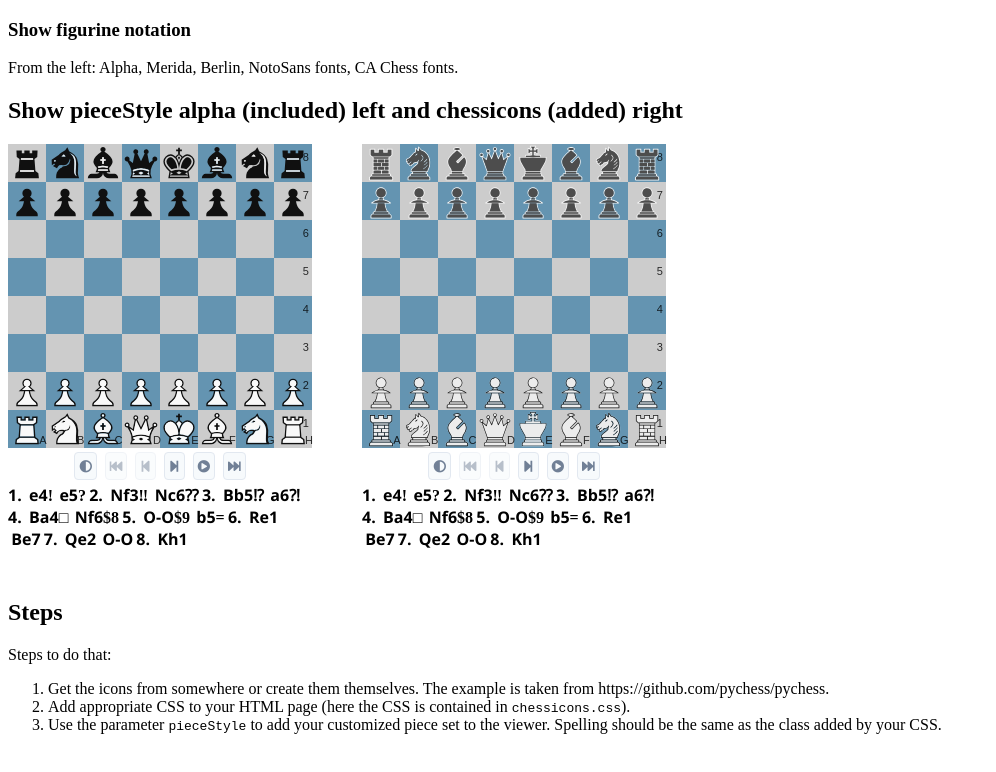
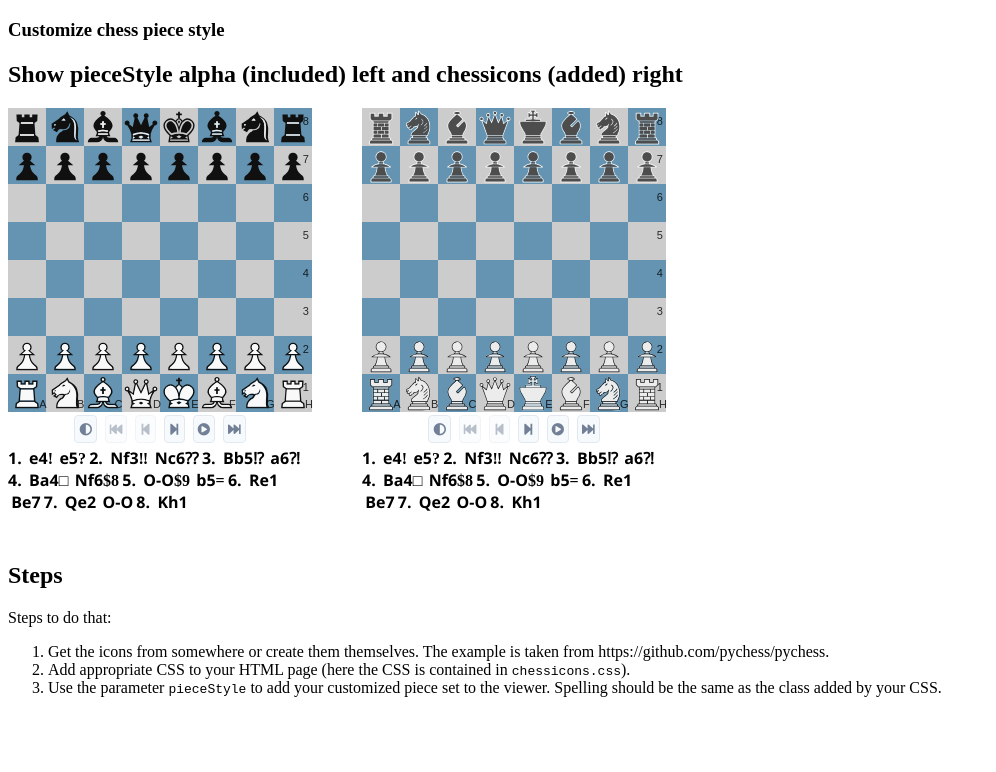
Before and after one commit to patchamama/pgn-viewer-examples, a plain HTML site: page docs/customize-pieces/index.html in a window 1280 px wide. Shown: the whole page, without its empty margins (0-996 px from the left). Drawn offline with Linux system fonts and the light colour scheme.

Commit message:
Upgraded example

```diff
--- a/docs/customize-pieces/index.html
+++ b/docs/customize-pieces/index.html
@@ -2,15 +2,13 @@
 <html>
 <head lang="en">
     <meta charset="UTF-8">
-    <title>Show figurine notation</title>
+    <title>Customize chess piece style</title>
     <script src="../lib/pgnv.js" type="text/javascript"></script>
     <link rel="stylesheet" href="chessicons.css">
 </head>
 <body class='merida zeit'>
-<h3>Show figurine notation</h3>
+<h3>Customize chess piece style</h3>
 
-From the left: Alpha, Merida, Berlin, NotoSans fonts, CA Chess fonts.
-<br/>
 <h2>Show pieceStyle alpha (included) left and chessicons (added) right</h2>
 <div id="board1" style="width: 300px; float: left; margin-right: 50px"></div>
 <div id="board2" style="width: 300px"></div>
```
